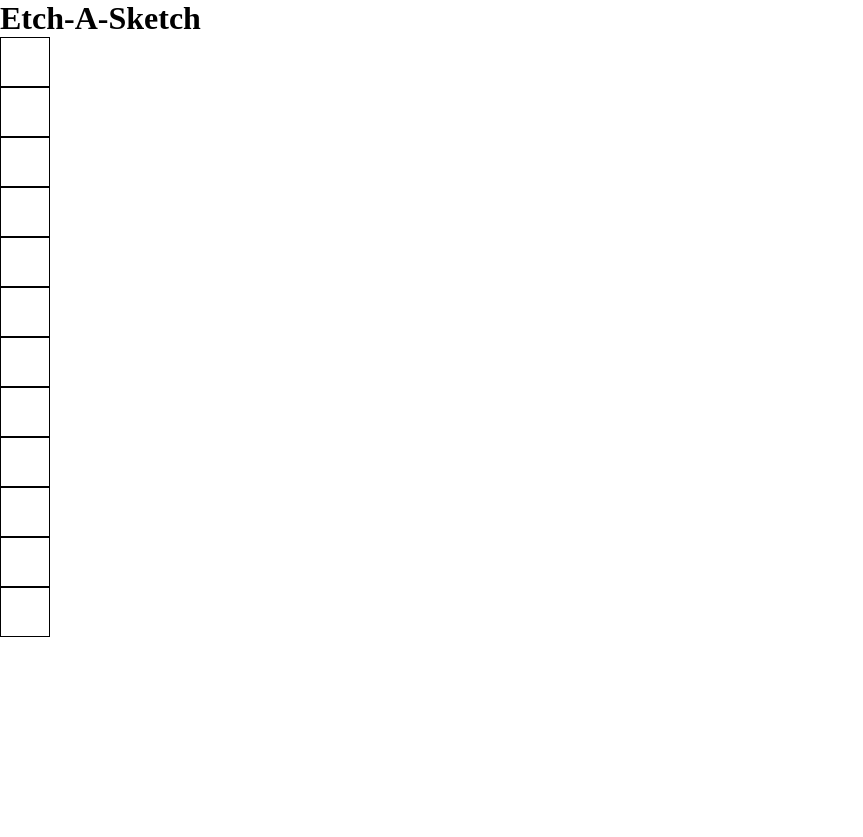
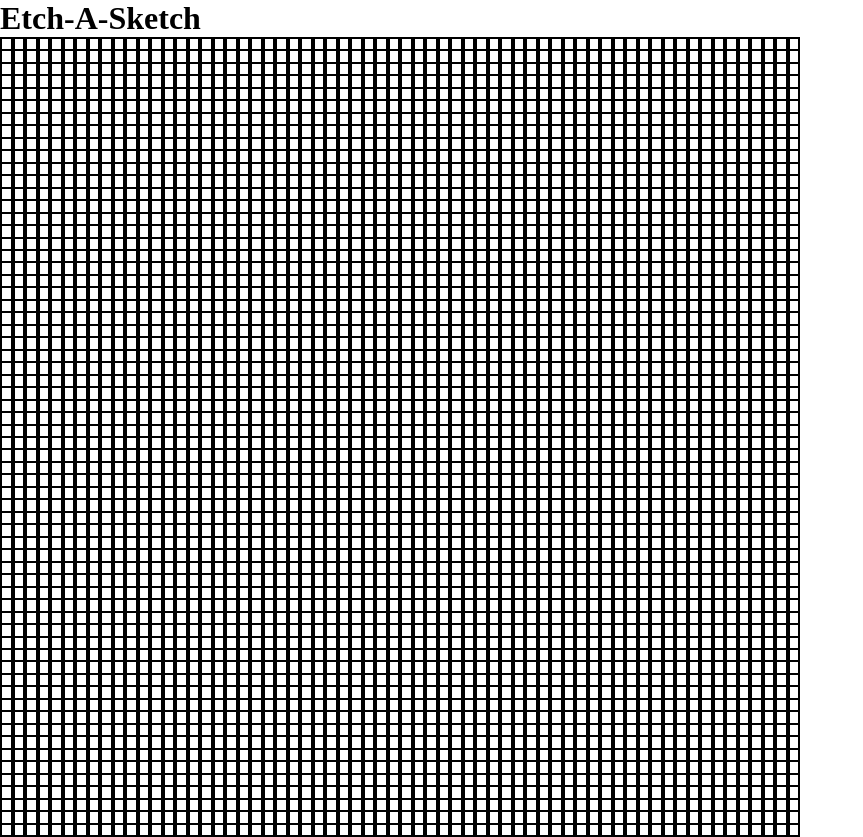
Before and after one commit to DennisNeu/etch-a-sketch, a plain HTML site: page index.html in a window 1280 px wide. Shown: the whole page, without its empty margins (0-863 px from the left). Before the commit the page ends 800 px from the top, so only its background shows below. Drawn offline with Linux system fonts and the light colour scheme.

Commit message:
Add logic for dynamic grid and corresponding css
Is done in rows first to ensure that the tiles
keep a square shape.

```diff
--- a/logic.js
+++ b/logic.js
@@ -1,20 +1,24 @@
 const container = document.querySelector(".grid-container");
 
 function generateTiles(tilesNumber) {
-    if (isNaN(tilesNumber)) {
-        alert("Please enter a postive number!");
-        return;
-    }
-    if (tilesNumber < 0) {
-        alert("Please enter a postive number!");
-        return;
-    }
+    const rows = document.querySelectorAll(".row");
 
-    for (i = 0; i < tilesNumber; i++) {
+    rows.forEach((row) => {
+        for (i = 0; i < tilesNumber; i++) {
+            const div = document.createElement("div");
+            div.classList.add("tile");
+
+            row.appendChild(div);
+        }
+    });
+}
+
+function generateRows(rowsNumber) {
+    for (i = 0; i < rowsNumber; i++) {
         const div = document.createElement("div");
-        div.classList.add("tile");
+        div.classList.add("row");
 
-        container.appendChild(div);
+        container.appendChild(div)
     }
 }
 
@@ -26,4 +30,5 @@
     });
 }
 
-generateTiles(12);
+generateRows(64);
+generateTiles(64);
--- a/style.css
+++ b/style.css
@@ -4,9 +4,26 @@
     box-sizing: border-box;
 }
 
+body {
+    height: 100vh;
+}
+
 .tile {
-    width: 50px;
-    height: 50px;
+    flex: 1;
     border: solid 1px black;
     cursor: pointer;
 }
+
+.grid-container {
+    display: flex;
+    flex-wrap: wrap;
+    width: 800px;
+    height: 800px;
+}
+
+.row {
+    display: flex;
+    flex: 1;
+    border: solid 1px black;
+    flex-direction: column;
+}
```
